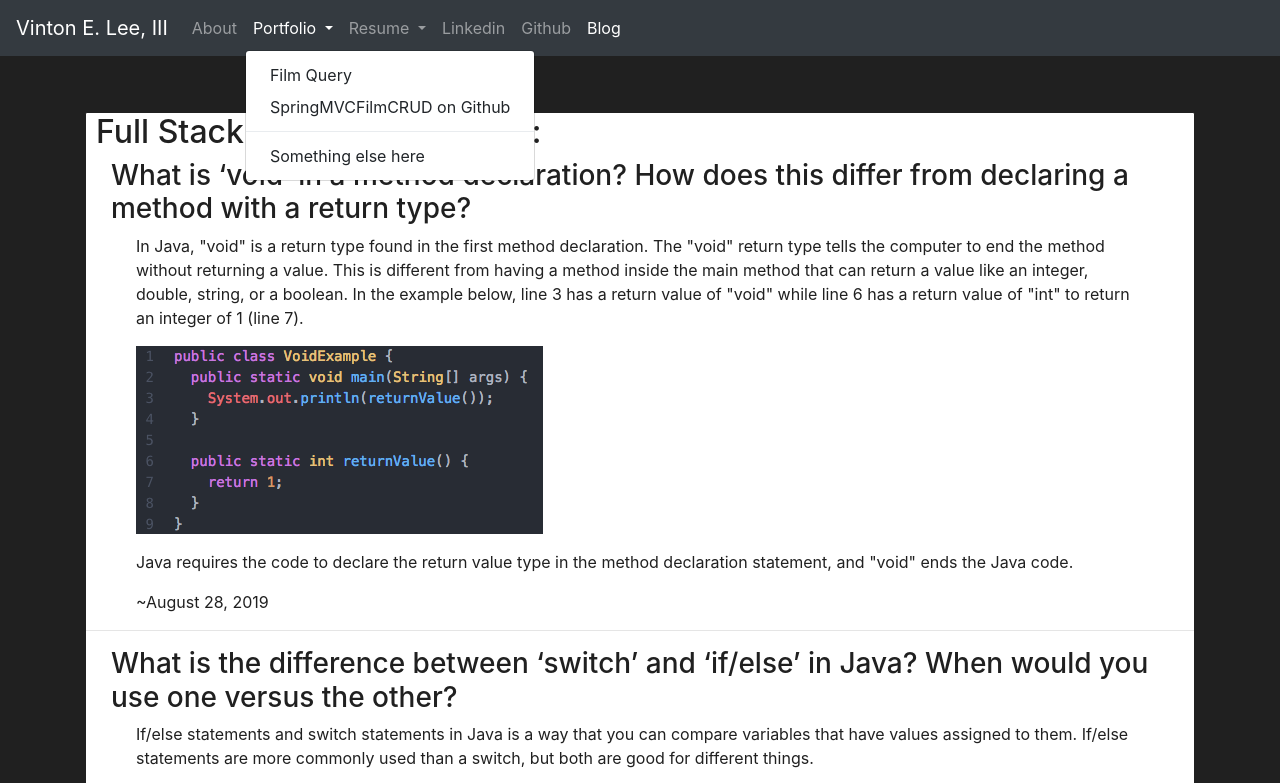
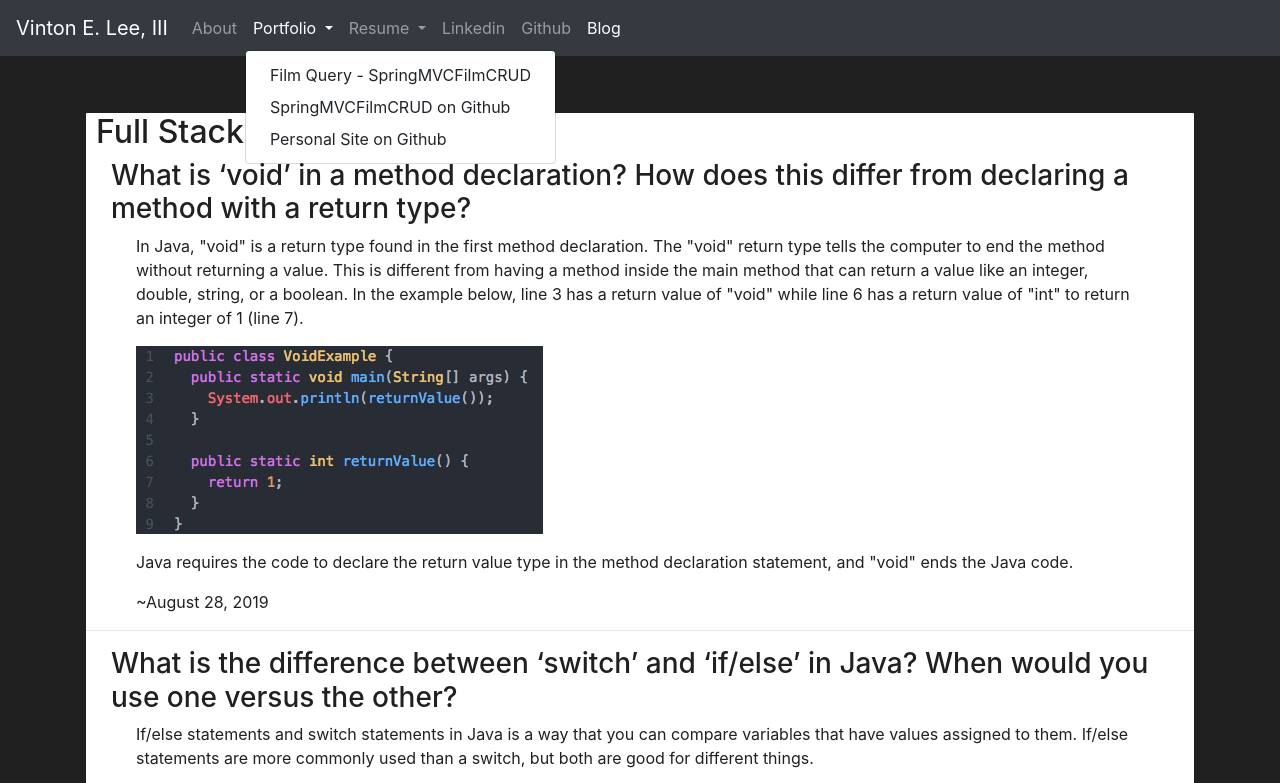
Before and after one commit to vintonl/PersonalSite, a plain HTML site: page html/pages/blog.html in a window 1280 px wide. Both pictures are taken after a click on the button "Portfolio". Shown: the top 783 px of the page. Drawn offline with nearby package versions, Linux system fonts and the light colour scheme.

Commit message:
added target=_blank

```diff
--- a/html/pages/blog.html
+++ b/html/pages/blog.html
@@ -30,10 +30,9 @@
             Portfolio
           </a>
           <div class="dropdown-menu" aria-labelledby="navbarDropdown">
-            <a class="dropdown-item" href="http://3.132.229.160:8080/MVCFilmSite/home.do">Film Query</a>
-            <a class="dropdown-item" href="https://github.com/vintonl/SpringMVCFilmCRUD">SpringMVCFilmCRUD on Github</a>
-            <div class="dropdown-divider"></div>
-            <a class="dropdown-item" href="#">Something else here</a>
+            <a class="dropdown-item" href="http://3.132.229.160:8080/MVCFilmSite/home.do" target="_blank">Film Query - SpringMVCFilmCRUD</a>
+            <a class="dropdown-item" href="https://github.com/vintonl/SpringMVCFilmCRUD" target="_blank">SpringMVCFilmCRUD on Github</a>
+            <a class="dropdown-item" href="https://github.com/vintonl/PersonalSite" target="_blank">Personal Site on Github</a>
           </div>
         <li class="nav-item dropdown">
           <a class="nav-link dropdown-toggle" href="#" id="navbarDropdown" role="button" data-toggle="dropdown" aria-haspopup="true" aria-expanded="false">
```
Also changed, not shown: html/index.html (+3 -3 lines).
